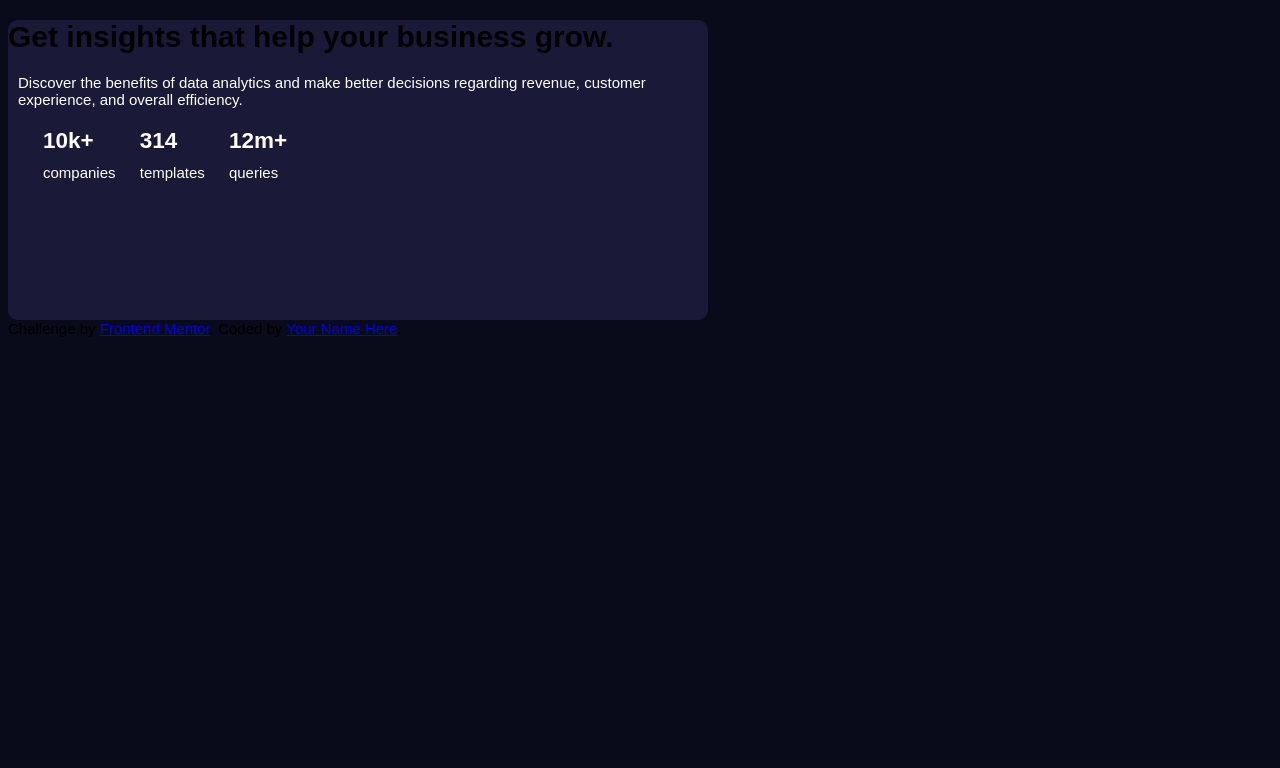
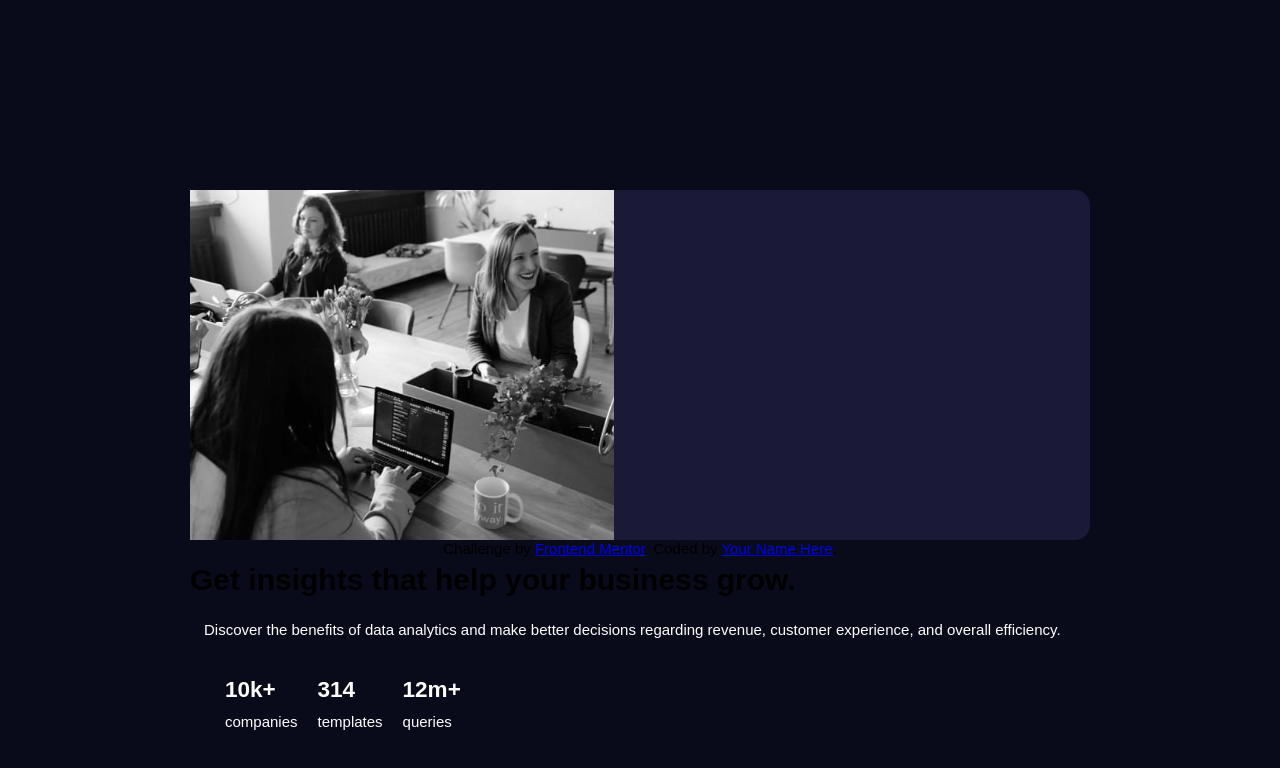
Before and after one commit to Henriqaraujo1/front-end-card-component, a plain HTML site: page index.html in a window 1280 px wide. Drawn offline with Linux system fonts and the light colour scheme; a web font is replaced by a local one.

Commit message:
progress with the styles

```diff
--- a/css/styles.css
+++ b/css/styles.css
@@ -7,25 +7,53 @@ body {
     font-weight: 400;
 }
 
+.flex-container {
+    display: flex;
+    justify-content: center;
+    margin-top: 15%;
+}
+
+
 .card {
     background-color: hsl(244,38%, 16%);
-    width: 700px;
-    height: 300px;
-    border-radius: 10px;
+    width: 900px;
+    height: 350px;
+    border-radius: 15px;
+
+}
+
+.image{
+    max-width: 900px;
+    max-height: 350px;
+    position: relative;
+    display:
+
 }
 
 .col {
     display: inline-block;
+    flex-wrap: wrap;
 }
 
 .row {
     margin: 25px;
-    display: inline;
-
+    display: flex;
+    flex-wrap: wrap;
 }
 
 .col h2, p {
     color: white;
     margin: 10px;
     padding: 1,5em;
+    align-items: flex-end;
 }
+
+.text {
+    text-align: left;
+    padding: 4px;
+    border: 0px solid;
+}
+
+.attribution {
+    text-align: center;
+}
--- a/index.html
+++ b/index.html
@@ -11,14 +11,14 @@
   <!-- <link rel="stylesheet" href="https://stackpath.bootstrapcdn.com/bootstrap/4.3.1/css/bootstrap.min.css" integrity="sha384-ggOyR0iXCbMQv3Xipma34MD+dH/1fQ784/j6cY/iJTQUOhcWr7x9JvoRxT2MZw1T" crossorigin="anonymous"> -->
 </head>
 <body>
+  <div class="flex-container">
     <div class="card">
-    <header>
+      <img class="image" src="images/image-header-desktop.jpg" alt="meating">
         <h1>Get <span>insights</span> that help your business grow.</h1>
-    </header>
-    <p>Discover the benefits of data analytics and make better decisions regarding revenue, customer
+      <p class="text">Discover the benefits of data analytics and make better decisions regarding revenue, customer
         experience, and overall efficiency.</p>
+      <div class="row">
 
-    <div class="row">
         <div class="col">
           <h2>10k+</h2>
           <p>companies</p>
@@ -33,6 +33,7 @@
         </div>
       </div>
     </div>
+  </div>
 
 
   <div class="attribution">
```
Lines whose indentation alone changed are shown as unchanged.
